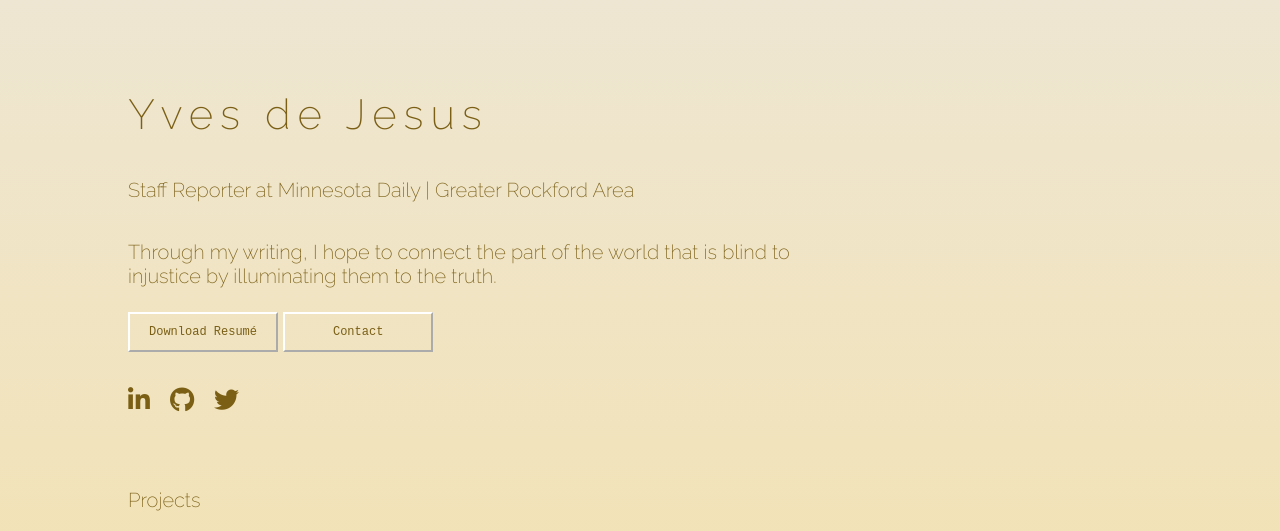
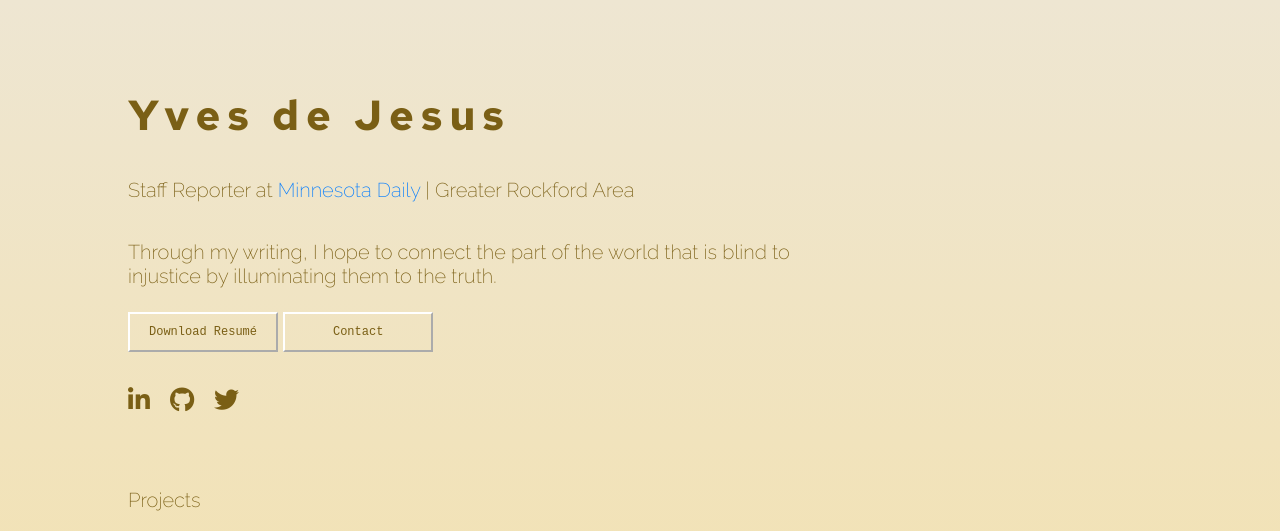
Before and after one commit to yvesmango/yves_portfolio, a plain HTML site: page index.html in a window 1280 px wide. Shown: the top 531 px of the page. Drawn offline with nearby package versions, Linux system fonts and the light colour scheme; a web font is replaced by a local one.

Commit message:
added same h1 txt as witherspoon's and added fillable link for MN Daily

```diff
--- a/css/style.css
+++ b/css/style.css
@@ -196,7 +196,7 @@ a:visited {
 h1 {
     padding-top: 90px;
     padding-left: 10%;
-    font-family: 'Raleway', sans-serif;
+    font-family: 'Red Hat Text', sans-serif;
     font-size: 42px;
     color:  #7a5f15;
     letter-spacing: 7px;
--- a/index.html
+++ b/index.html
@@ -11,6 +11,7 @@
 <link rel="icon" type="image/png" sizes="16x16" href="images/favicon-16x16.png">
 <link rel="manifest" href="images/site.webmanifest">
    <!-- Google Fonts --> <link href="https://fonts.googleapis.com/css2?family=Life+Savers&family=Raleway:wght@200&display=swap" rel="stylesheet">    <script src="https://kit.fontawesome.com/0a35ea8b6b.js" crossorigin="anonymous"></script>
+   <link href="https://fonts.googleapis.com/css2?family=Red+Hat+Text:wght@700&display=swap" rel="stylesheet">
     <!-- jQuery --><script src="https://ajax.googleapis.com/ajax/libs/jquery/3.4.1/jquery.min.js"></script>
    <!-- jQuery --> <script src="jquery-3.4.1.min.js"></script>
 
@@ -20,7 +21,7 @@
 <body><script>document.body.className += ' fade-out';</script>
 
    <h1>Yves de Jesus</h1>
-    <h3>Staff Reporter at Minnesota Daily | Greater Rockford Area</h3>
+    <h3>Staff Reporter at <a href="#" target="_blank">Minnesota Daily</a> | Greater Rockford Area</h3>
     <h4>Through my writing, I hope to connect the part of the world that is blind to injustice by illuminating them to the truth.
 
 
```
